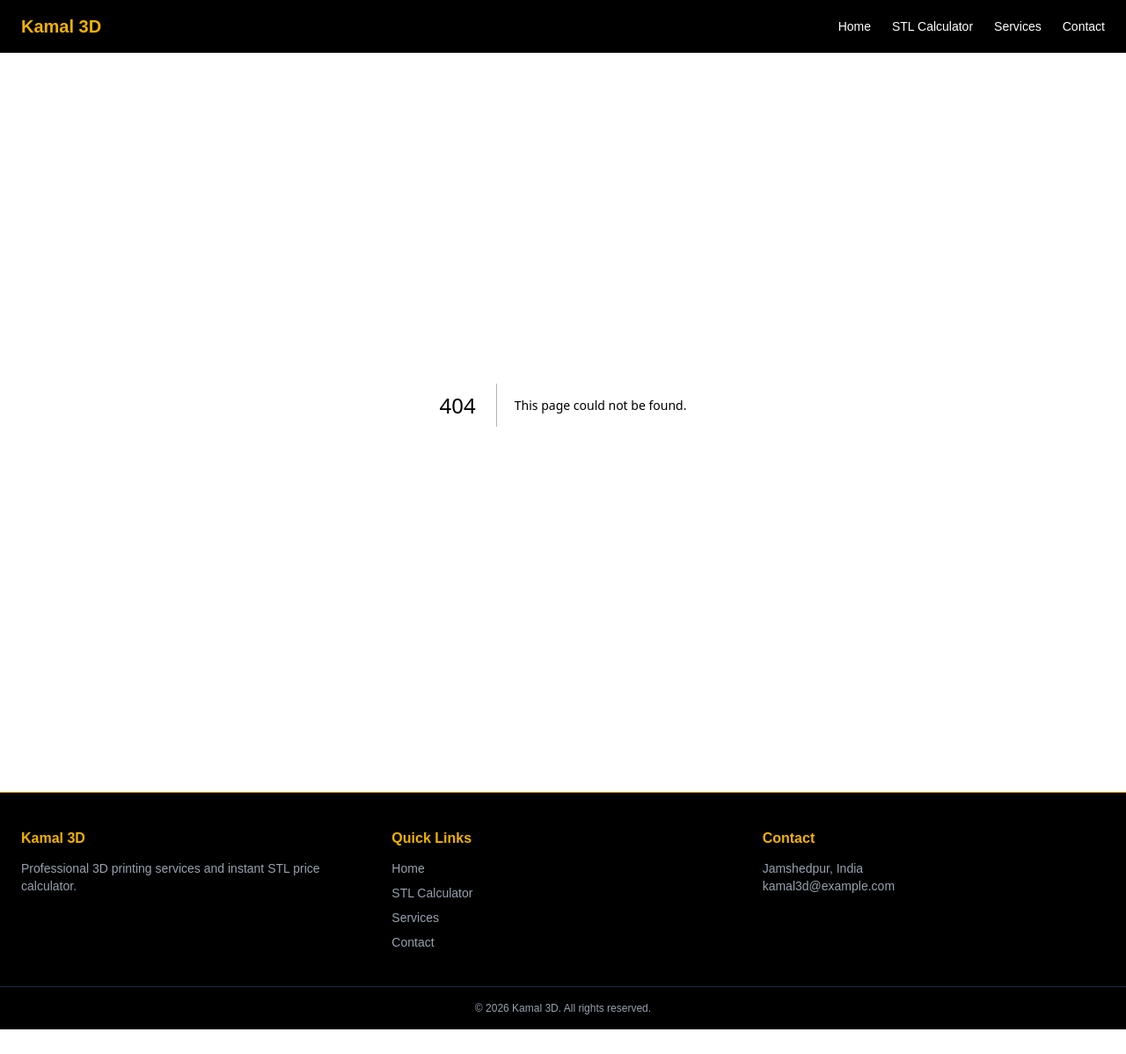
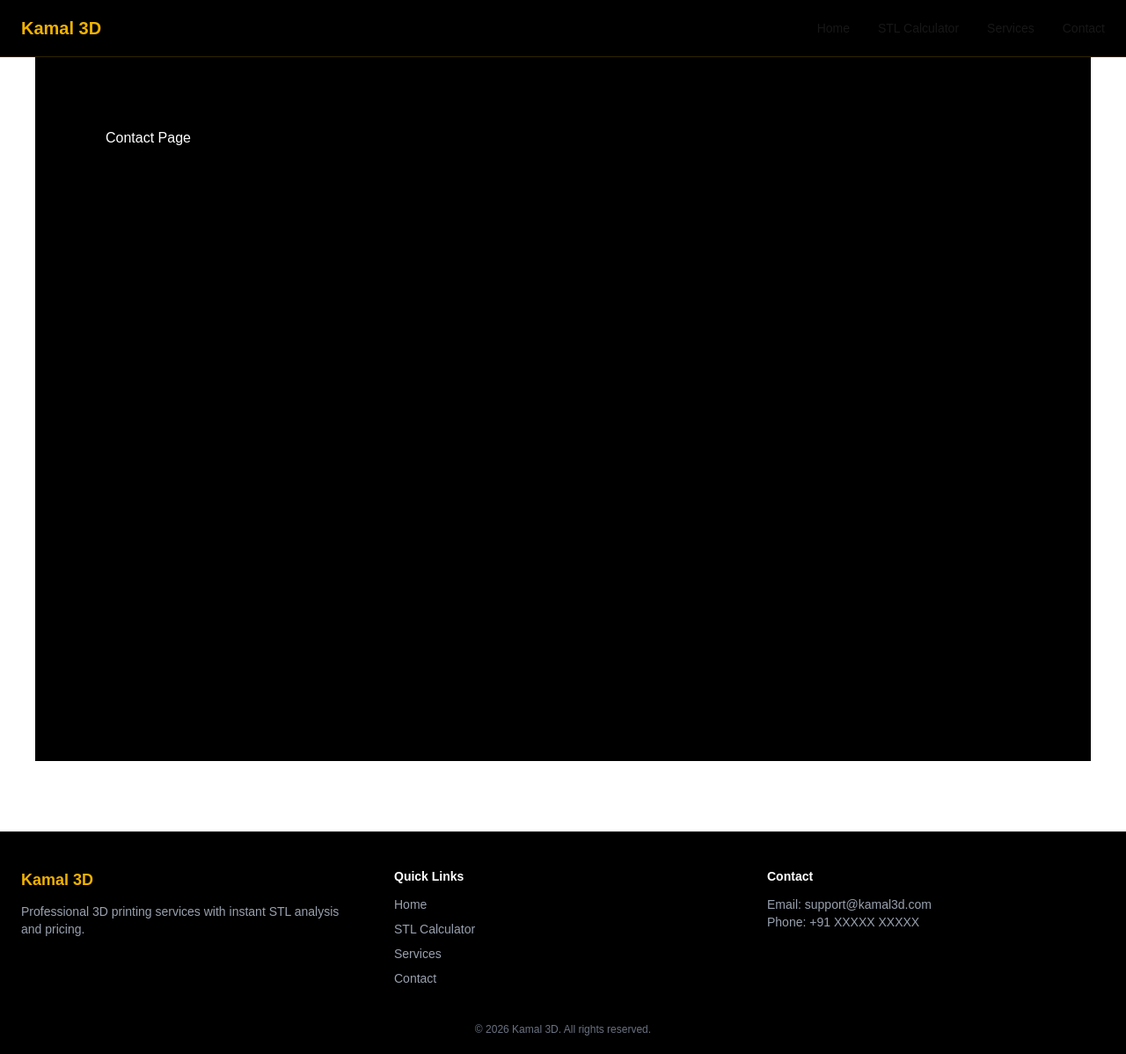
Before and after one commit to Ratnesh-Dhan/ecommerce-3d-print, a Next.js app: page /Contact_Us in a window 1280 px wide. Before the commit this address had no page. Shown: the whole page at 88% size. Before the commit the page ends 1170 px from the top, so only its background shows below. Built offline with nearby package versions, Linux system fonts and the light colour scheme.

Commit message:
updated_Nav_Bar

```diff
--- /dev/null
+++ b/app/Contact_Us/page.tsx
@@ -0,0 +1,7 @@
+export default function Contact_Us() {
+    return (
+      <div className="min-h-screen bg-black text-white p-20">
+        Contact  Page
+      </div>
+    );
+  }
--- /dev/null
+++ b/app/Services/page.tsx
@@ -0,0 +1,7 @@
+export default function Services() {
+    return (
+      <div className="min-h-screen bg-black text-white p-20">
+        Services Page
+      </div>
+    );
+  }
--- a/app/Stl/page.tsx
+++ b/app/Stl/page.tsx
@@ -8,6 +8,7 @@ import toast from "react-hot-toast";
 import { useRouter } from "next/navigation";
 import { stlDetailsStore } from "@/store/userDetails";
 import { routerGuard } from "@/store/pageAllowStore";
+// import Hero from "../components/hero";
 
 const Stl = () => {
   const router = useRouter();
@@ -248,6 +249,10 @@ const Stl = () => {
   }, [volume]);
 
   return (
+
+    // <>
+     /* <Hero /> */
+
     <div className="min-h-screen p-20 bg-gradient-to-br from-gray via-[#0f0f0f] to-[#eba613] text-white">
       <h2 className="text-2xl text-center mb-8">Upload & Get Instant Quote</h2>
       <div className="flex gap-10">
@@ -459,6 +464,7 @@ const Stl = () => {
         </div>
       </div>
     </div>
+    // </>
   );
 };
 
--- a/app/components/footer.tsx
+++ b/app/components/footer.tsx
@@ -1,42 +1,41 @@
 export default function Footer() {
   return (
-      <footer className="w-full bg-black text-gray-400 border-t border-yellow-500 mt-10">
+    <footer className="w-full bg-black border-t border-yellow-500/20 mt-20">
 
-        <div className="max-w-7xl mx-auto px-6 py-10 grid md:grid-cols-3 gap-8">
+      <div className="max-w-7xl mx-auto px-6 py-10 grid md:grid-cols-3 gap-10 text-sm text-gray-400">
 
-          {/* Company */}
+        {/* BRAND */}
         <div>
-            <h3 className="text-yellow-500 font-bold mb-3">Kamal 3D</h3>
-            <p className="text-sm">
-              Professional 3D printing services and instant STL price
-              calculator.
+          <h2 className="text-yellow-500 font-bold text-lg mb-3">
+            Kamal 3D
+          </h2>
+          <p>
+            Professional 3D printing services with instant STL analysis and pricing.
           </p>
         </div>
 
-          {/* Links */}
+        {/* LINKS */}
         <div>
-            <h3 className="text-yellow-500 font-bold mb-3">Quick Links</h3>
-
-            <ul className="space-y-2 text-sm">
-              <li><a href="/" className="hover:text-yellow-400">Home</a></li>
-              <li><a href="/stl" className="hover:text-yellow-400">STL Calculator</a></li>
-              <li><a href="/services" className="hover:text-yellow-400">Services</a></li>
-              <li><a href="/contact" className="hover:text-yellow-400">Contact</a></li>
+          <h3 className="text-white font-semibold mb-3">Quick Links</h3>
+          <ul className="space-y-2">
+            <li>Home</li>
+            <li>STL Calculator</li>
+            <li>Services</li>
+            <li>Contact</li>
           </ul>
         </div>
 
-          {/* Contact */}
+        {/* CONTACT */}
         <div>
-            <h3 className="text-yellow-500 font-bold mb-3">Contact</h3>
-
-            <p className="text-sm">Jamshedpur, India</p>
-            <p className="text-sm">kamal3d@example.com</p>
+          <h3 className="text-white font-semibold mb-3">Contact</h3>
+          <p>Email: support@kamal3d.com</p>
+          <p>Phone: +91 XXXXX XXXXX</p>
         </div>
 
       </div>
 
-        <div className="text-center text-xs border-t border-gray-800 py-4">
-          © {new Date().getFullYear()} Kamal 3D. All rights reserved.
+      <div className="text-center text-gray-500 text-xs pb-5">
+        © 2026 Kamal 3D. All rights reserved.
       </div>
 
     </footer>
--- a/app/components/header.tsx
+++ b/app/components/header.tsx
@@ -2,42 +2,32 @@
 
 import Link from "next/link";
 
-export default function Header(){
-    return(
-        <header className="w-full bg-black text-white boarder-b border-yellow-500">
- <div className="max-w-7xl mx-auto flex items-center justify-between px-6 py-4">
+export default function Header() {
+  return (
+    <header className="w-full bg-black border-b border-yellow-500/20 sticky top-0 z-50">
 
-    {/* Logo */}
-    <div className="text-xl font-bold text-yellow-500">
-    <Link href="/">Kamal 3D</Link>
-    </div>
+      <div className="max-w-7xl mx-auto px-6 h-16 flex items-center justify-between">
 
-    {/* Navigation */}
-    <nav className="flex items-center gap-6 text-sm font-medium">
-    <Link href="/" className="hover:text-yellow-400 transition">
+        {/* LOGO */}
+        <h1 className="text-xl font-bold text-yellow-500">
+          Kamal 3D
+        </h1>
+
+        {/* NAV */}
+        <nav className="flex items-center gap-8 text-sm">
+          <Link href="/" className="hover:text-yellow-500 transition ">
             Home
           </Link>
-
-    <Link href="/stl" className="hover:text-yellow-400 transition">
+          <Link href="/Stl" className="hover:text-yellow-500 transition">
             STL Calculator
           </Link>
-
-    <Link href="/services" className="hover:text-yellow-400 transition">
+          <Link href="/Services" className="hover:text-yellow-500 transition">
             Services
           </Link>
-
-    <Link href="/contact" className="hover:text-yellow-400 transition">
+          <Link href="/Contact_Us" className="hover:text-yellow-500 transition">
             Contact
           </Link>
         </nav>
-
-
-    {/* <Link
-    href="/stl"
-    className="bg-yellow-500 text-black px-4 py-2 rounded-md font-bold hover:bg-yellow-400 transition"
-    >
-    Upload STL
-    </Link> */}
 
       </div>
     </header>
--- a/app/components/hero.tsx
+++ b/app/components/hero.tsx
@@ -0,0 +1,77 @@
+"use client";
+
+import { Canvas } from "@react-three/fiber";
+import { OrbitControls } from "@react-three/drei";
+import * as THREE from "three";
+
+function DemoModel() {
+  return (
+    <mesh rotation={[0.3, 0.4, 0]}>
+      <torusKnotGeometry args={[20, 6, 200, 32]} />
+      <meshStandardMaterial color="#eab308" metalness={0.6} roughness={0.3} />
+    </mesh>
+  );
+}
+
+export default function Hero() {
+  return (
+    <section className="w-full bg-black text-white">
+
+      <div className="max-w-7xl mx-auto grid md:grid-cols-2 gap-10 px-6 py-20 items-center">
+
+        {/* LEFT TEXT */}
+        <div>
+
+          <h1 className="text-5xl font-bold leading-tight">
+            Upload Your <span className="text-yellow-500">3D Model</span>
+            <br />
+            Get Instant Price
+          </h1>
+
+          <p className="text-gray-400 mt-6 text-lg">
+            Professional 3D printing service with instant STL analysis,
+            volume calculation and automatic pricing.
+          </p>
+
+          <div className="flex gap-4 mt-8">
+            <a
+              href="/stl"
+              className="bg-yellow-500 text-black px-6 py-3 rounded-lg font-bold hover:bg-yellow-400"
+            >
+              Upload STL
+            </a>
+
+            <a
+              href="/services"
+              className="border border-yellow-500 px-6 py-3 rounded-lg hover:bg-yellow-500 hover:text-black"
+            >
+              Our Services
+            </a>
+          </div>
+
+        </div>
+
+        {/* RIGHT 3D MODEL */}
+        <div className="h-[400px]">
+
+          <Canvas camera={{ position: [0, 0, 80] }}>
+            <ambientLight intensity={1} />
+            <directionalLight position={[50, 50, 50]} />
+
+            <DemoModel />
+
+            <OrbitControls
+              enableZoom={false}
+              autoRotate
+              autoRotateSpeed={2}
+            />
+
+          </Canvas>
+
+        </div>
+
+      </div>
+
+    </section>
+  );
+}
```
Lines whose indentation alone changed are shown as unchanged.
